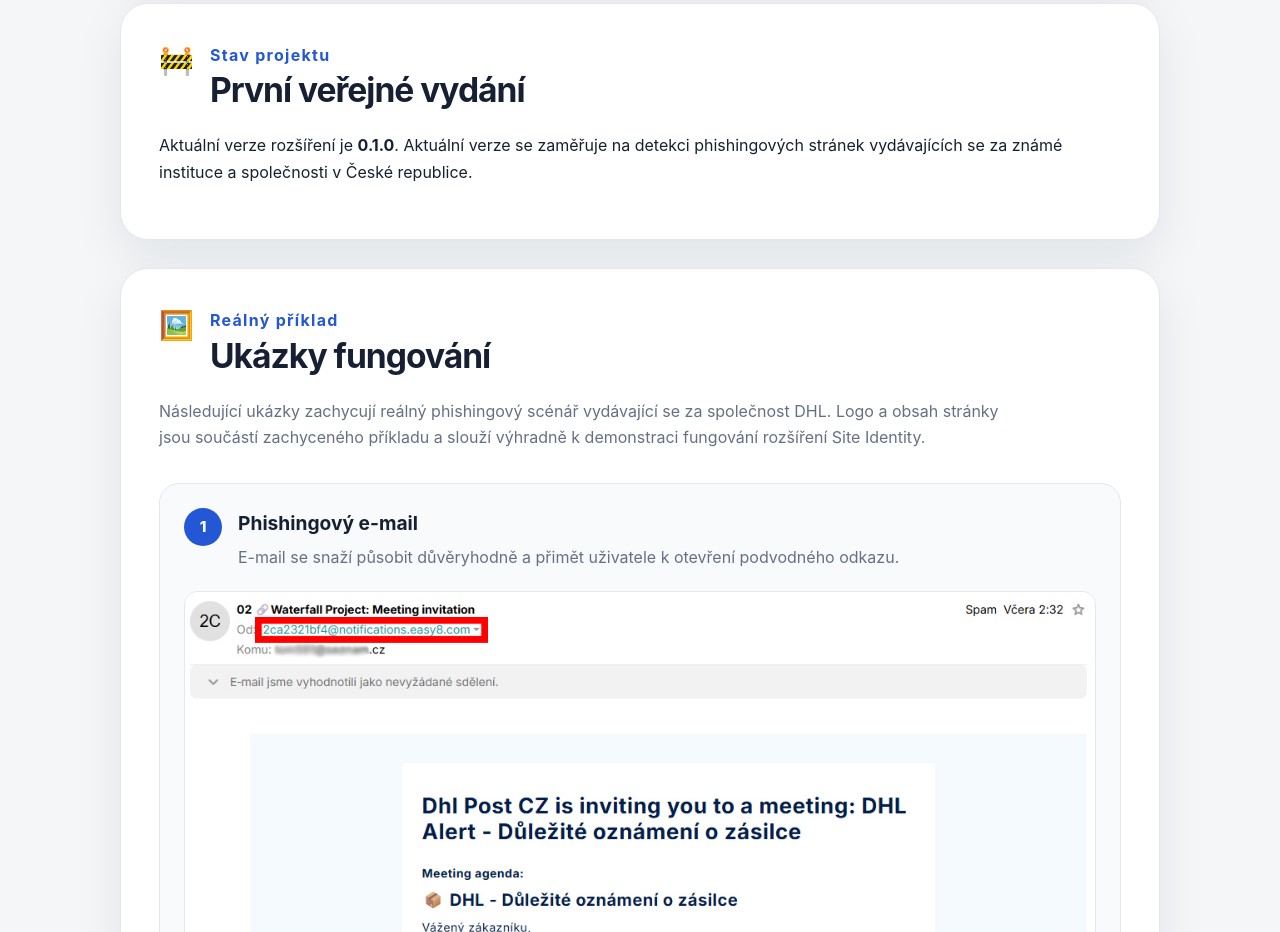
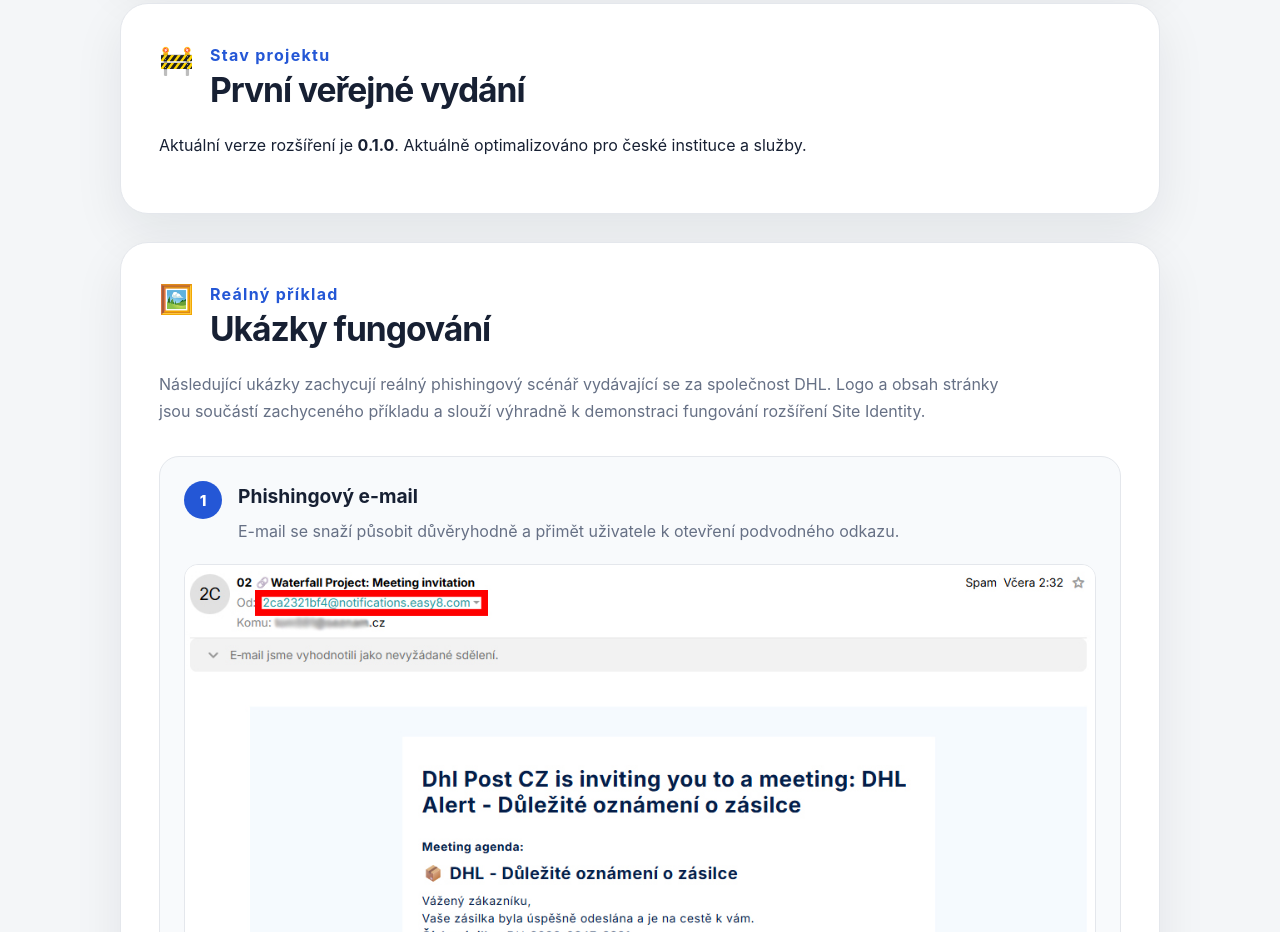
Before and after one commit to tom591/site-identity, a plain HTML site: page docs/index.html in a window 1280 px wide. Shown: the part 800-1732 px from the top of the page. Drawn offline with Linux system fonts and the light colour scheme.

Commit message:
Revise index.html for Site Identity project
Updated the HTML structure and content for the Site Identity project, including sections on project status, functionality, and security warnings.

```diff
--- a/docs/index.html
+++ b/docs/index.html
@@ -43,7 +43,7 @@
 </p><h2>První veřejné vydání</h2>
 </div>
 </div>
-<p> Aktuální verze rozšíření je <strong>0.1.0</strong>. Aktuální verze se zaměřuje na detekci phishingových stránek vydávajících se za známé instituce a společnosti v České republice.
+<p> Aktuální verze rozšíření je <strong>0.1.0</strong>. Aktuálně optimalizováno pro české instituce a služby.
 </p>
 </section>
 <!-- Ukázky -->
```
